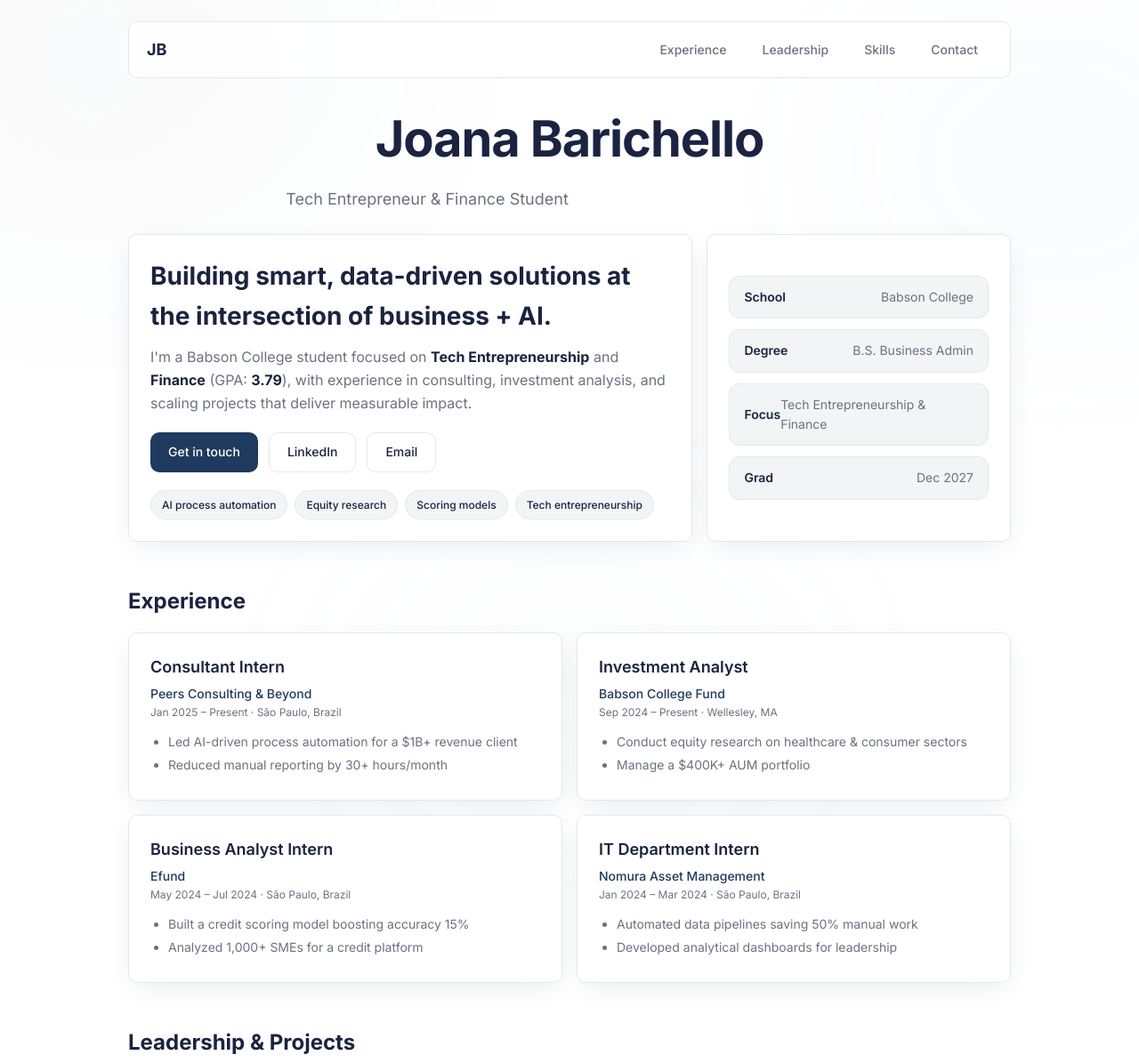
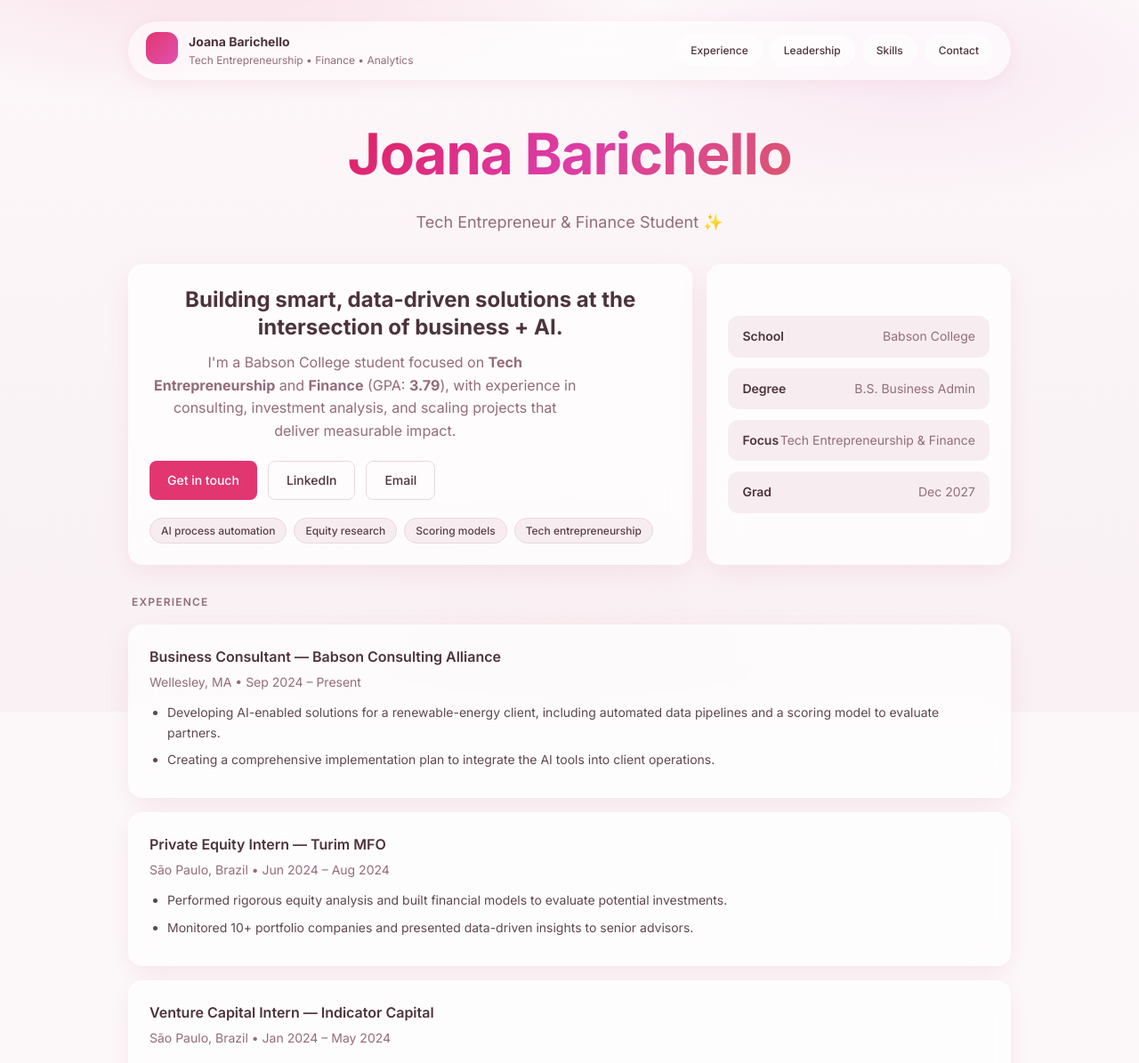
Before and after one commit to joanabari/joanabari.github.io, a plain HTML site: page index.html in a window 1280 px wide. Shown: the top 1195 px of the page at 89% size. Drawn offline with Linux system fonts and the light colour scheme.

Commit message:
Update index.html

```diff
--- a/index.html
+++ b/index.html
@@ -3,24 +3,28 @@
 <head>
   <meta charset="UTF-8" />
   <meta name="viewport" content="width=device-width, initial-scale=1.0" />
-  <title>Joana Barichello | Tech Entrepreneur & Finance Student</title>
-  <meta name="description" content="Babson College student focused on Tech Entrepreneurship and Finance. Experience in AI automation, equity research, and consulting." />
-  <link rel="preconnect" href="https://fonts.googleapis.com">
-  <link rel="preconnect" href="https://fonts.gstatic.com" crossorigin>
-  <link href="https://fonts.googleapis.com/css2?family=Inter:wght@400;500;600;700&display=swap" rel="stylesheet">
+  <title>Joana Barichello — Portfolio</title>
+  <meta name="description" content="Joana Barichello — Tech Entrepreneurship & Finance | Consulting | AI + Analytics" />
+  <link href="https://fonts.googleapis.com/css2?family=Inter:wght@400;500;600;700&display=swap" rel="stylesheet" />
   <style>
     *, *::before, *::after { box-sizing: border-box; margin: 0; padding: 0; }
 
     :root {
-      --background: #ffffff;
-      --foreground: #1a2340;
-      --card: #ffffff;
-      --border: #e5e7eb;
-      --muted: #6b7280;
-      --secondary: #f3f4f6;
-      --navy: #1e3a5f;
-      --navy-light: #4a6fa5;
-      --radius: 0.625rem;
+      --background: hsl(340, 40%, 98%);
+      --foreground: hsl(340, 20%, 25%);
+      --card: hsl(0, 0%, 100%);
+      --card-foreground: hsl(340, 20%, 25%);
+      --primary: hsl(340, 75%, 55%);
+      --primary-foreground: hsl(0, 0%, 100%);
+      --secondary: hsl(340, 40%, 95%);
+      --secondary-foreground: hsl(340, 20%, 30%);
+      --muted: hsl(340, 30%, 94%);
+      --muted-foreground: hsl(340, 15%, 50%);
+      --accent: hsl(340, 50%, 92%);
+      --border: hsl(340, 30%, 88%);
+      --radius: 1rem;
+      --shadow-soft: 0 4px 20px -2px hsla(340, 60%, 70%, 0.15);
+      --shadow-card: 0 8px 30px -4px hsla(340, 60%, 70%, 0.2);
     }
 
     body {
@@ -31,22 +35,17 @@
       -webkit-font-smoothing: antialiased;
     }
 
-    /* Subtle animated background */
+    /* Dreamy gradient background */
     .aurora {
       position: fixed;
-      inset: -20%;
+      inset: 0;
       background:
-        radial-gradient(ellipse 800px 600px at 20% 20%, rgba(30,58,95,0.03), transparent 60%),
-        radial-gradient(ellipse 600px 500px at 80% 30%, rgba(100,149,237,0.04), transparent 60%),
-        radial-gradient(ellipse 700px 500px at 50% 80%, rgba(176,196,222,0.03), transparent 55%);
-      filter: blur(40px);
-      animation: drift 20s ease-in-out infinite;
+        radial-gradient(ellipse 80% 50% at 20% -10%, hsla(340, 70%, 90%, 0.8) 0%, transparent 50%),
+        radial-gradient(ellipse 60% 40% at 80% 10%, hsla(320, 60%, 92%, 0.6) 0%, transparent 45%),
+        radial-gradient(ellipse 50% 60% at 50% 100%, hsla(350, 50%, 94%, 0.5) 0%, transparent 50%),
+        linear-gradient(180deg, hsl(340, 50%, 98%) 0%, hsl(340, 40%, 96%) 100%);
       pointer-events: none;
       z-index: 0;
-    }
-    @keyframes drift {
-      0%, 100% { transform: translate(0, 0) scale(1); }
-      50% { transform: translate(1%, 1%) scale(1.02); }
     }
 
     .container {
@@ -57,135 +56,191 @@
       padding: 1.5rem 1rem;
     }
 
+    /* Gradient text */
+    .gradient-text {
+      background: linear-gradient(135deg, hsl(340, 75%, 50%) 0%, hsl(320, 70%, 55%) 50%, hsl(350, 65%, 60%) 100%);
+      -webkit-background-clip: text;
+      -webkit-text-fill-color: transparent;
+      background-clip: text;
+    }
+
+    /* Floating animation */
+    @keyframes float {
+      0%, 100% { transform: translateY(0); }
+      50% { transform: translateY(-6px); }
+    }
+    .float { animation: float 4s ease-in-out infinite; }
+
+    /* Glow effect */
+    .glow { box-shadow: 0 0 40px -10px hsla(340, 70%, 65%, 0.4); }
+
+    /* Glass card */
+    .glass-card {
+      background: hsla(0, 0%, 100%, 0.7);
+      backdrop-filter: blur(20px);
+      -webkit-backdrop-filter: blur(20px);
+      border-radius: var(--radius);
+      box-shadow: var(--shadow-card);
+      padding: 1.5rem;
+      transition: transform 0.3s ease, box-shadow 0.3s ease;
+    }
+    .glass-card:hover {
+      transform: translateY(-2px);
+      box-shadow: var(--shadow-card);
+    }
+
     /* Navigation */
-    nav {
+    .navbar {
+      position: sticky;
+      top: 1rem;
+      z-index: 20;
       display: flex;
       align-items: center;
       justify-content: space-between;
+      gap: 0.75rem;
       padding: 0.75rem 1.25rem;
-      background: rgba(255,255,255,0.8);
-      backdrop-filter: blur(12px);
-      border: 1px solid var(--border);
-      border-radius: var(--radius);
-      position: sticky;
-      top: 1rem;
-      z-index: 50;
+      background: hsla(0, 0%, 100%, 0.6);
+      backdrop-filter: blur(20px);
+      -webkit-backdrop-filter: blur(20px);
+      border-radius: 9999px;
+      box-shadow: var(--shadow-soft);
     }
-    .logo { font-weight: 700; font-size: 1.125rem; color: var(--foreground); text-decoration: none; }
-    .nav-links { display: flex; gap: 0.5rem; }
-    .nav-links a {
+    .navbar-brand {
+      display: flex;
+      align-items: center;
+      gap: 0.75rem;
+    }
+    .navbar-logo {
+      width: 2.25rem;
+      height: 2.25rem;
+      border-radius: 0.75rem;
+      background: linear-gradient(135deg, var(--primary), hsl(320, 70%, 60%));
+      animation: float 4s ease-in-out infinite;
+      box-shadow: 0 0 40px -10px hsla(340, 70%, 65%, 0.4);
+    }
+    .navbar-title { font-weight: 700; font-size: 0.875rem; }
+    .navbar-subtitle { font-size: 0.75rem; color: var(--muted-foreground); }
+    .navbar-links { display: flex; flex-wrap: wrap; gap: 0.5rem; justify-content: flex-end; }
+    .nav-link {
       padding: 0.5rem 1rem;
-      font-size: 0.875rem;
+      font-size: 0.75rem;
       font-weight: 500;
-      color: var(--muted);
+      color: var(--foreground);
+      background: hsla(0, 0%, 100%, 0.5);
+      border-radius: 9999px;
       text-decoration: none;
-      border-radius: var(--radius);
-      transition: all 0.2s;
+      transition: all 0.3s ease;
     }
-    .nav-links a:hover { background: var(--secondary); color: var(--foreground); }
-
-    /* Cards */
-    .card {
-      background: var(--card);
-      border: 1px solid var(--border);
-      border-radius: var(--radius);
-      box-shadow: 0 8px 32px -8px rgba(30,58,95,0.12);
-      padding: 1.5rem;
+    .nav-link:hover {
+      background: white;
+      transform: translateY(-2px);
+      box-shadow: var(--shadow-soft);
     }
 
     /* Hero */
-    .hero { margin-top: 1.5rem; }
-    .hero-header { text-align: center; margin-bottom: 1.5rem; }
-    .hero-header h1 { font-size: clamp(2rem, 5vw, 3.5rem); font-weight: 700; letter-spacing: -0.02em; }
-    .hero-header p { margin-top: 0.5rem; font-size: 1.125rem; color: var(--muted); }
-    .hero-grid { display: grid; gap: 1rem; }
+    .hero { margin-top: 2rem; text-align: center; }
+    .hero h1 { font-size: clamp(2.5rem, 8vw, 4rem); font-weight: 700; letter-spacing: -0.02em; }
+    .hero-subtitle { margin-top: 0.75rem; font-size: 1.125rem; color: var(--muted-foreground); }
+    .hero-grid { display: grid; gap: 1rem; margin-top: 2rem; }
     @media (min-width: 768px) { .hero-grid { grid-template-columns: 1.3fr 0.7fr; } }
-    .hero h2 { font-size: clamp(1.25rem, 3vw, 1.75rem); font-weight: 700; margin-bottom: 0.75rem; }
-    .hero p { color: var(--muted); max-width: 42rem; }
-    .hero b { color: var(--foreground); }
+    .hero-intro h2 { font-size: 1.5rem; font-weight: 700; line-height: 1.3; margin-bottom: 0.75rem; }
+    .hero-intro p { color: var(--muted-foreground); max-width: 48ch; }
+    .hero-buttons { display: flex; flex-wrap: wrap; gap: 0.75rem; margin-top: 1.25rem; }
 
     /* Buttons */
-    .btn-group { display: flex; flex-wrap: wrap; gap: 0.75rem; margin-top: 1.25rem; }
     .btn {
       display: inline-flex;
       align-items: center;
+      justify-content: center;
       padding: 0.625rem 1.25rem;
       font-size: 0.875rem;
       font-weight: 500;
-      border-radius: var(--radius);
+      border-radius: 0.5rem;
       text-decoration: none;
-      transition: all 0.2s;
+      transition: all 0.3s ease;
       cursor: pointer;
       border: none;
     }
-    .btn-primary { background: var(--navy); color: white; }
-    .btn-primary:hover { background: var(--navy-light); }
-    .btn-outline { background: transparent; border: 1px solid var(--border); color: var(--foreground); }
-    .btn-outline:hover { background: var(--secondary); }
+    .btn-primary {
+      background: var(--primary);
+      color: var(--primary-foreground);
+    }
+    .btn-primary:hover { opacity: 0.9; transform: translateY(-1px); }
+    .btn-outline {
+      background: transparent;
+      border: 1px solid var(--border);
+      color: var(--foreground);
+    }
+    .btn-outline:hover { background: var(--accent); }
 
     /* Badges */
     .badges { display: flex; flex-wrap: wrap; gap: 0.5rem; margin-top: 1.25rem; }
     .badge {
-      padding: 0.375rem 0.75rem;
+      padding: 0.25rem 0.75rem;
       font-size: 0.75rem;
       font-weight: 500;
       background: var(--secondary);
+      color: var(--secondary-foreground);
+      border-radius: 9999px;
       border: 1px solid var(--border);
-      border-radius: 9999px;
-      color: var(--foreground);
     }
 
     /* Quick info */
-    .info-list { display: flex; flex-direction: column; gap: 0.75rem; justify-content: center; height: 100%; }
+    .quick-info { display: flex; flex-direction: column; gap: 0.75rem; justify-content: center; height: 100%; }
     .info-item {
       display: flex;
       justify-content: space-between;
       align-items: center;
       padding: 0.75rem 1rem;
       background: var(--secondary);
-      border: 1px solid var(--border);
       border-radius: 0.75rem;
       font-size: 0.875rem;
     }
     .info-item b { font-weight: 600; }
-    .info-item span { color: var(--muted); }
+    .info-item span { color: var(--muted-foreground); }
 
     /* Sections */
-    section { margin-top: 3rem; }
-    .section-title { font-size: 1.5rem; font-weight: 700; margin-bottom: 1rem; }
+    .section { margin-top: 2rem; }
+    .section-title {
+      font-size: 0.75rem;
+      font-weight: 600;
+      text-transform: uppercase;
+      letter-spacing: 0.1em;
+      color: var(--muted-foreground);
+      margin-bottom: 1rem;
+      padding-left: 0.25rem;
+    }
+    .cards-grid { display: grid; gap: 1rem; }
 
     /* Experience cards */
-    .exp-grid { display: grid; gap: 1rem; }
-    @media (min-width: 768px) { .exp-grid { grid-template-columns: repeat(2, 1fr); } }
-    .exp-card h3 { font-size: 1.125rem; font-weight: 600; margin-bottom: 0.25rem; }
-    .exp-card .company { color: var(--navy); font-weight: 500; font-size: 0.875rem; }
-    .exp-card .date { font-size: 0.75rem; color: var(--muted); margin-bottom: 0.5rem; }
-    .exp-card ul { margin-top: 0.75rem; padding-left: 1.25rem; font-size: 0.875rem; color: var(--muted); }
-    .exp-card li { margin-bottom: 0.25rem; }
+    .exp-card h3 { font-size: 1rem; font-weight: 600; margin-bottom: 0.25rem; }
+    .exp-meta { font-size: 0.875rem; color: var(--muted-foreground); margin-bottom: 0.75rem; }
+    .exp-card ul { padding-left: 1.25rem; font-size: 0.875rem; color: var(--foreground); opacity: 0.9; }
+    .exp-card li { margin-bottom: 0.5rem; }
 
-    /* Skills */
+    /* Skills grid */
     .skills-grid { display: grid; gap: 1rem; }
     @media (min-width: 640px) { .skills-grid { grid-template-columns: repeat(2, 1fr); } }
-    @media (min-width: 1024px) { .skills-grid { grid-template-columns: repeat(3, 1fr); } }
-    .skill-card h3 { font-size: 1rem; font-weight: 600; margin-bottom: 0.75rem; }
+    .skill-card h3 { font-size: 1rem; font-weight: 600; margin-bottom: 0.5rem; }
+    .skill-tags { display: flex; flex-wrap: wrap; gap: 0.5rem; }
 
     /* Contact */
-    .contact-card { text-align: center; padding: 2rem; }
-    .contact-card h2 { font-size: 1.5rem; font-weight: 700; margin-bottom: 0.5rem; }
-    .contact-card p { color: var(--muted); margin-bottom: 1.25rem; }
-    .contact-links { display: flex; justify-content: center; gap: 0.75rem; flex-wrap: wrap; }
+    .contact-card h3 { font-size: 1rem; font-weight: 600; margin-bottom: 0.5rem; }
+    .contact-card p { font-size: 0.875rem; color: var(--muted-foreground); margin-bottom: 1rem; }
+    .contact-buttons { display: flex; flex-wrap: wrap; gap: 0.75rem; }
 
     /* Footer */
-    footer { margin-top: 3rem; padding: 1.5rem 0; text-align: center; font-size: 0.875rem; color: var(--muted); border-top: 1px solid var(--border); }
+    .footer {
+      margin-top: 2rem;
+      padding-bottom: 2rem;
+      text-align: center;
+      font-size: 0.875rem;
+      color: var(--muted-foreground);
+    }
 
-    /* Reveal animation */
+    /* Scroll reveal */
     .reveal { opacity: 0; transform: translateY(12px); transition: opacity 0.6s ease, transform 0.6s ease; }
     .reveal.show { opacity: 1; transform: translateY(0); }
-
-    /* Mobile nav */
-    @media (max-width: 640px) {
-      .nav-links { display: none; }
-    }
   </style>
 </head>
 <body>
@@ -193,28 +248,35 @@
 
   <div class="container">
     <!-- Navigation -->
-    <nav>
-      <a href="#" class="logo">JB</a>
-      <div class="nav-links">
-        <a href="#experience">Experience</a>
-        <a href="#leadership">Leadership</a>
-        <a href="#skills">Skills</a>
-        <a href="#contact">Contact</a>
+    <header class="navbar">
+      <div class="navbar-brand">
+        <div class="navbar-logo glow float"></div>
+        <div>
+          <div class="navbar-title">Joana Barichello</div>
+          <div class="navbar-subtitle">Tech Entrepreneurship • Finance • Analytics</div>
+        </div>
       </div>
-    </nav>
+      <nav class="navbar-links">
+        <a href="#experience" class="nav-link">Experience</a>
+        <a href="#leadership" class="nav-link">Leadership</a>
+        <a href="#skills" class="nav-link">Skills</a>
+        <a href="#contact" class="nav-link">Contact</a>
+      </nav>
+    </header>
 
     <main>
-      <!-- Hero Section -->
+      <!-- Hero -->
       <section class="hero">
-        <div class="hero-header reveal">
-          <h1>Joana Barichello</h1>
-          <p>Tech Entrepreneur & Finance Student</p>
+        <div class="reveal">
+          <h1><span class="gradient-text">Joana Barichello</span></h1>
+          <p class="hero-subtitle">Tech Entrepreneur & Finance Student ✨</p>
         </div>
+
         <div class="hero-grid">
-          <div class="card reveal">
+          <div class="glass-card reveal hero-intro">
             <h2>Building smart, data-driven solutions at the intersection of business + AI.</h2>
             <p>I'm a Babson College student focused on <b>Tech Entrepreneurship</b> and <b>Finance</b> (GPA: <b>3.79</b>), with experience in consulting, investment analysis, and scaling projects that deliver measurable impact.</p>
-            <div class="btn-group">
+            <div class="hero-buttons">
               <a href="#contact" class="btn btn-primary">Get in touch</a>
               <a href="https://linkedin.com/in/joana-barichello-b13690284" target="_blank" class="btn btn-outline">LinkedIn</a>
               <a href="mailto:joananbarichello@gmail.com" class="btn btn-outline">Email</a>
@@ -226,8 +288,9 @@
               <span class="badge">Tech entrepreneurship</span>
             </div>
           </div>
-          <div class="card reveal">
-            <div class="info-list">
+
+          <div class="glass-card reveal">
+            <div class="quick-info">
               <div class="info-item"><b>School</b><span>Babson College</span></div>
               <div class="info-item"><b>Degree</b><span>B.S. Business Admin</span></div>
               <div class="info-item"><b>Focus</b><span>Tech Entrepreneurship & Finance</span></div>
@@ -237,127 +300,117 @@
         </div>
       </section>
 
-      <!-- Experience Section -->
-      <section id="experience">
-        <h2 class="section-title reveal">Experience</h2>
-        <div class="exp-grid">
-          <div class="card exp-card reveal">
-            <h3>Consultant Intern</h3>
-            <div class="company">Peers Consulting & Beyond</div>
-            <div class="date">Jan 2025 – Present · São Paulo, Brazil</div>
+      <!-- Experience -->
+      <section id="experience" class="section">
+        <h2 class="section-title">Experience</h2>
+        <div class="cards-grid">
+          <div class="glass-card reveal exp-card">
+            <h3>Business Consultant — Babson Consulting Alliance</h3>
+            <p class="exp-meta">Wellesley, MA • Sep 2024 – Present</p>
             <ul>
-              <li>Led AI-driven process automation for a $1B+ revenue client</li>
-              <li>Reduced manual reporting by 30+ hours/month</li>
+              <li>Developing AI-enabled solutions for a renewable-energy client, including automated data pipelines and a scoring model to evaluate partners.</li>
+              <li>Creating a comprehensive implementation plan to integrate the AI tools into client operations.</li>
             </ul>
           </div>
-          <div class="card exp-card reveal">
-            <h3>Investment Analyst</h3>
-            <div class="company">Babson College Fund</div>
-            <div class="date">Sep 2024 – Present · Wellesley, MA</div>
+          <div class="glass-card reveal exp-card">
+            <h3>Private Equity Intern — Turim MFO</h3>
+            <p class="exp-meta">São Paulo, Brazil • Jun 2024 – Aug 2024</p>
             <ul>
-              <li>Conduct equity research on healthcare & consumer sectors</li>
-              <li>Manage a $400K+ AUM portfolio</li>
+              <li>Performed rigorous equity analysis and built financial models to evaluate potential investments.</li>
+              <li>Monitored 10+ portfolio companies and presented data-driven insights to senior advisors.</li>
             </ul>
           </div>
-          <div class="card exp-card reveal">
-            <h3>Business Analyst Intern</h3>
-            <div class="company">Efund</div>
-            <div class="date">May 2024 – Jul 2024 · São Paulo, Brazil</div>
+          <div class="glass-card reveal exp-card">
+            <h3>Venture Capital Intern — Indicator Capital</h3>
+            <p class="exp-meta">São Paulo, Brazil • Jan 2024 – May 2024</p>
             <ul>
-              <li>Built a credit scoring model boosting accuracy 15%</li>
-              <li>Analyzed 1,000+ SMEs for a credit platform</li>
-            </ul>
-          </div>
-          <div class="card exp-card reveal">
-            <h3>IT Department Intern</h3>
-            <div class="company">Nomura Asset Management</div>
-            <div class="date">Jan 2024 – Mar 2024 · São Paulo, Brazil</div>
-            <ul>
-              <li>Automated data pipelines saving 50% manual work</li>
-              <li>Developed analytical dashboards for leadership</li>
+              <li>Evaluated 30+ startups weekly, contributing to a 50% increase in qualified deal flow.</li>
+              <li>Facilitated due-diligence processes that reduced average evaluation time by 20%.</li>
             </ul>
           </div>
         </div>
       </section>
 
-      <!-- Leadership Section -->
-      <section id="leadership">
-        <h2 class="section-title reveal">Leadership & Projects</h2>
-        <div class="exp-grid">
-          <div class="card exp-card reveal">
-            <h3>Founder & Managing Director</h3>
-            <div class="company">Blank Street Babson</div>
-            <div class="date">Aug 2024 – Present</div>
+      <!-- Leadership -->
+      <section id="leadership" class="section">
+        <h2 class="section-title">Leadership & Activities</h2>
+        <div class="cards-grid">
+          <div class="glass-card reveal exp-card">
+            <h3>Member — Phi Gamma (Business Fraternity)</h3>
+            <p class="exp-meta">Wellesley, MA • Sep 2024 – Present</p>
             <ul>
-              <li>Launched Blank Street on campus, managing supply chain & operations</li>
-              <li>Grew weekly revenue 25% through social media marketing</li>
-            </ul>
-          </div>
-          <div class="card exp-card reveal">
-            <h3>Founder</h3>
-            <div class="company">Bloom AI</div>
-            <div class="date">Nov 2024 – Present</div>
-            <ul>
-              <li>Built AI-powered skincare platform</li>
-              <li>Personalized product recommendations for users</li>
+              <li>Selected for a competitive fraternity focused on leadership and professional development.</li>
+              <li>Participated in networking events and workshops with professionals in finance, consulting, and entrepreneurship.</li>
             </ul>
           </div>
         </div>
       </section>
 
-      <!-- Skills Section -->
-      <section id="skills">
-        <h2 class="section-title reveal">Skills & Expertise</h2>
+      <!-- Skills -->
+      <section id="skills" class="section">
+        <h2 class="section-title">Skills & Tools</h2>
         <div class="skills-grid">
-          <div class="card reveal">
+          <div class="glass-card reveal skill-card">
             <h3>Technical</h3>
-            <div class="badges">
+            <div class="skill-tags">
               <span class="badge">Python</span>
+              <span class="badge">SQL</span>
               <span class="badge">Excel</span>
-              <span class="badge">Power BI</span>
-              <span class="badge">SQL</span>
-              <span class="badge">Bloomberg Terminal</span>
+              <span class="badge">Financial Modeling</span>
+              <span class="badge">Data Analysis</span>
             </div>
           </div>
-          <div class="card reveal">
-            <h3>Languages</h3>
-            <div class="badges">
-              <span class="badge">Portuguese (Native)</span>
-              <span class="badge">English (Fluent)</span>
-              <span class="badge">Spanish (Intermediate)</span>
+          <div class="glass-card reveal skill-card">
+            <h3>Business & Strategy</h3>
+            <div class="skill-tags">
+              <span class="badge">Equity Research</span>
+              <span class="badge">Due Diligence</span>
+              <span class="badge">Consulting</span>
+              <span class="badge">Project Management</span>
             </div>
           </div>
-          <div class="card reveal">
-            <h3>Coursework</h3>
-            <div class="badges">
-              <span class="badge">Financial Statement Analysis</span>
-              <span class="badge">Corporate Finance</span>
-              <span class="badge">Quantitative Methods</span>
+          <div class="glass-card reveal skill-card">
+            <h3>Languages</h3>
+            <div class="skill-tags">
+              <span class="badge">English (Fluent)</span>
+              <span class="badge">Portuguese (Native)</span>
+              <span class="badge">Spanish (Conversational)</span>
+            </div>
+          </div>
+          <div class="glass-card reveal skill-card">
+            <h3>Tools</h3>
+            <div class="skill-tags">
+              <span class="badge">Bloomberg</span>
+              <span class="badge">Notion</span>
+              <span class="badge">Google Workspace</span>
+              <span class="badge">Figma</span>
             </div>
           </div>
         </div>
       </section>
 
-      <!-- Contact Section -->
-      <section id="contact">
-        <div class="card contact-card reveal">
-          <h2>Let's Connect</h2>
-          <p>I'm always open to discussing new opportunities, collaborations, or just chatting about finance & tech.</p>
-          <div class="contact-links">
-            <a href="mailto:joananbarichello@gmail.com" class="btn btn-primary">Email Me</a>
+      <!-- Contact -->
+      <section id="contact" class="section">
+        <h2 class="section-title">Contact</h2>
+        <div class="glass-card reveal contact-card">
+          <h3>Let's connect ✨</h3>
+          <p>Email me, call/text, or message me on LinkedIn.</p>
+          <div class="contact-buttons">
+            <a href="mailto:joananbarichello@gmail.com" class="btn btn-primary">joananbarichello@gmail.com</a>
+            <a href="tel:+17817520938" class="btn btn-outline">(781) 752-0938</a>
             <a href="https://linkedin.com/in/joana-barichello-b13690284" target="_blank" class="btn btn-outline">LinkedIn</a>
           </div>
         </div>
       </section>
     </main>
 
-    <footer>
-      <p>©️ 2025 Joana Barichello. All rights reserved.</p>
+    <footer class="footer">
+      ©️ 2026 Joana Barichello • Built with 💖
     </footer>
   </div>
 
   <script>
-    // Scroll reveal animation
+    // Scroll reveal
     const observer = new IntersectionObserver((entries) => {
       entries.forEach(entry => {
         if (entry.isIntersecting) {
```
